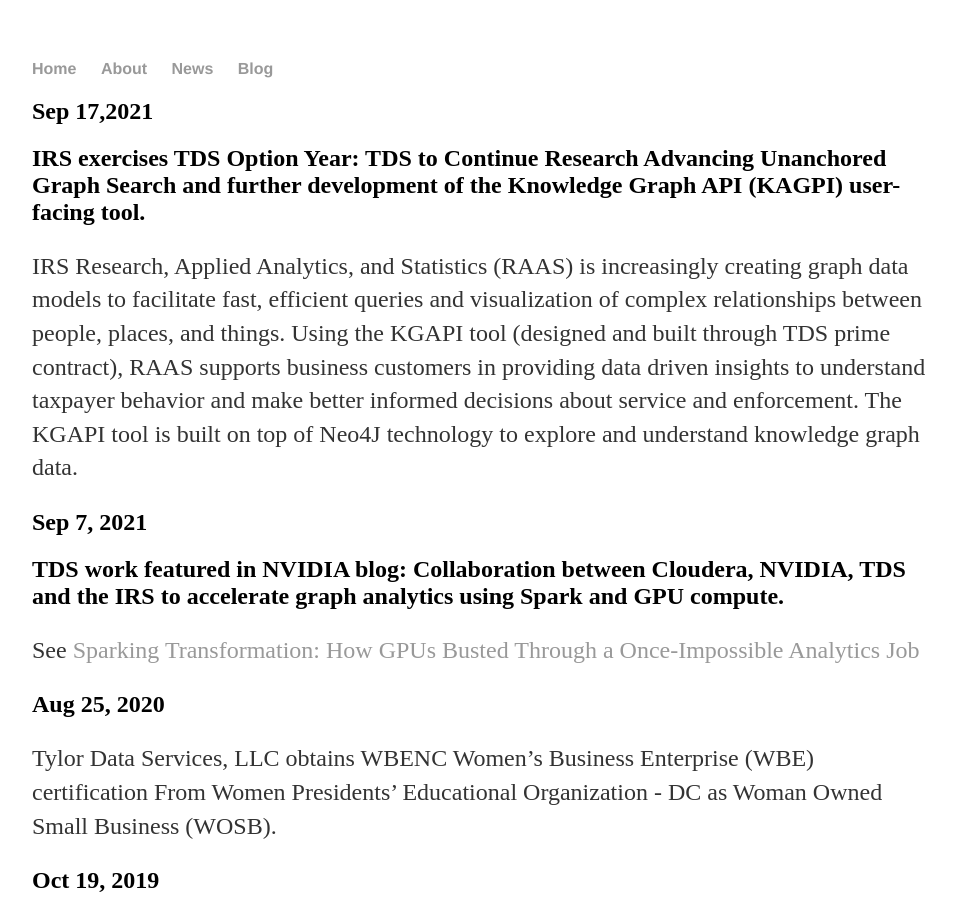
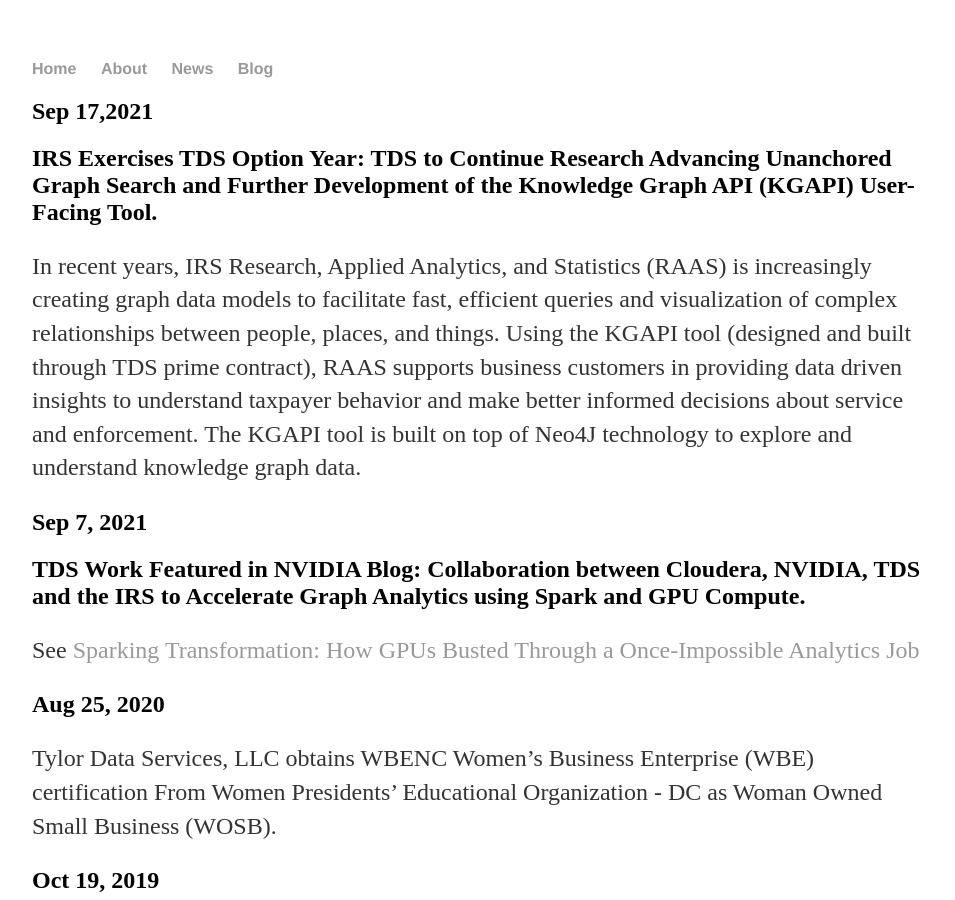
Before and after one commit to dtylor/dtylor.github.io, a Jekyll site: the page built from news.md, in a window 1280 px wide and 900 px high. Shown: the whole window, without its empty margins (160-1115 px from the left). Built offline with Jekyll 4.4.1, drawn with Linux system fonts in a browser that asks for light colours.

Commit message:
Update news.md

```diff
--- a/news.md
+++ b/news.md
@@ -3,11 +3,11 @@
 title: In the News
 ---
 ## Sep 17,2021
-## IRS exercises TDS Option Year: TDS to Continue Research Advancing Unanchored Graph Search and further development of the Knowledge Graph API (KAGPI) user-facing tool.
-IRS Research, Applied Analytics, and Statistics (RAAS) is increasingly creating graph data models to facilitate fast, efficient queries and visualization of complex relationships between people, places, and things.  Using the KGAPI tool (designed and built through TDS prime contract), RAAS supports business customers in providing data driven insights to understand taxpayer behavior and make better informed decisions about service and enforcement.  The KGAPI tool is built on top of Neo4J technology to explore and understand knowledge graph data.
+## IRS Exercises TDS Option Year: TDS to Continue Research Advancing Unanchored Graph Search and Further Development of the Knowledge Graph API (KGAPI) User-Facing Tool.
+In recent years, IRS Research, Applied Analytics, and Statistics (RAAS) is increasingly creating graph data models to facilitate fast, efficient queries and visualization of complex relationships between people, places, and things.  Using the KGAPI tool (designed and built through TDS prime contract), RAAS supports business customers in providing data driven insights to understand taxpayer behavior and make better informed decisions about service and enforcement.  The KGAPI tool is built on top of Neo4J technology to explore and understand knowledge graph data.
 
 ## Sep 7, 2021
-## TDS work featured in NVIDIA blog: Collaboration between Cloudera, NVIDIA, TDS and the IRS to accelerate graph analytics using Spark and GPU compute.
+## TDS Work Featured in NVIDIA Blog: Collaboration between Cloudera, NVIDIA, TDS and the IRS to Accelerate Graph Analytics using Spark and GPU Compute.
 See [Sparking Transformation: How GPUs Busted Through a Once-Impossible Analytics Job](https://blogs.nvidia.com/blog/2021/09/07/cloudera-spark-irs-gpus/)
 
 ## Aug 25, 2020
```
